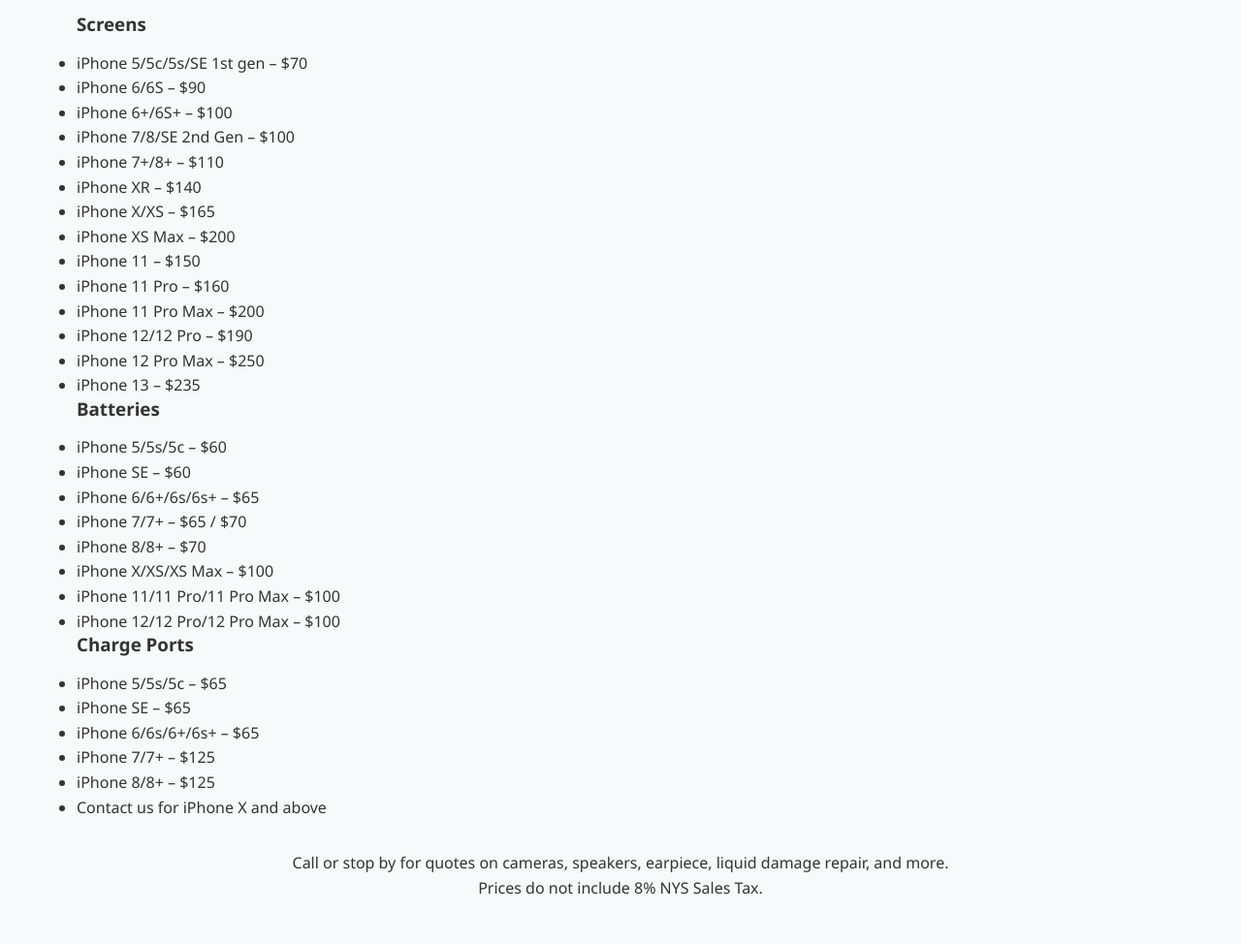
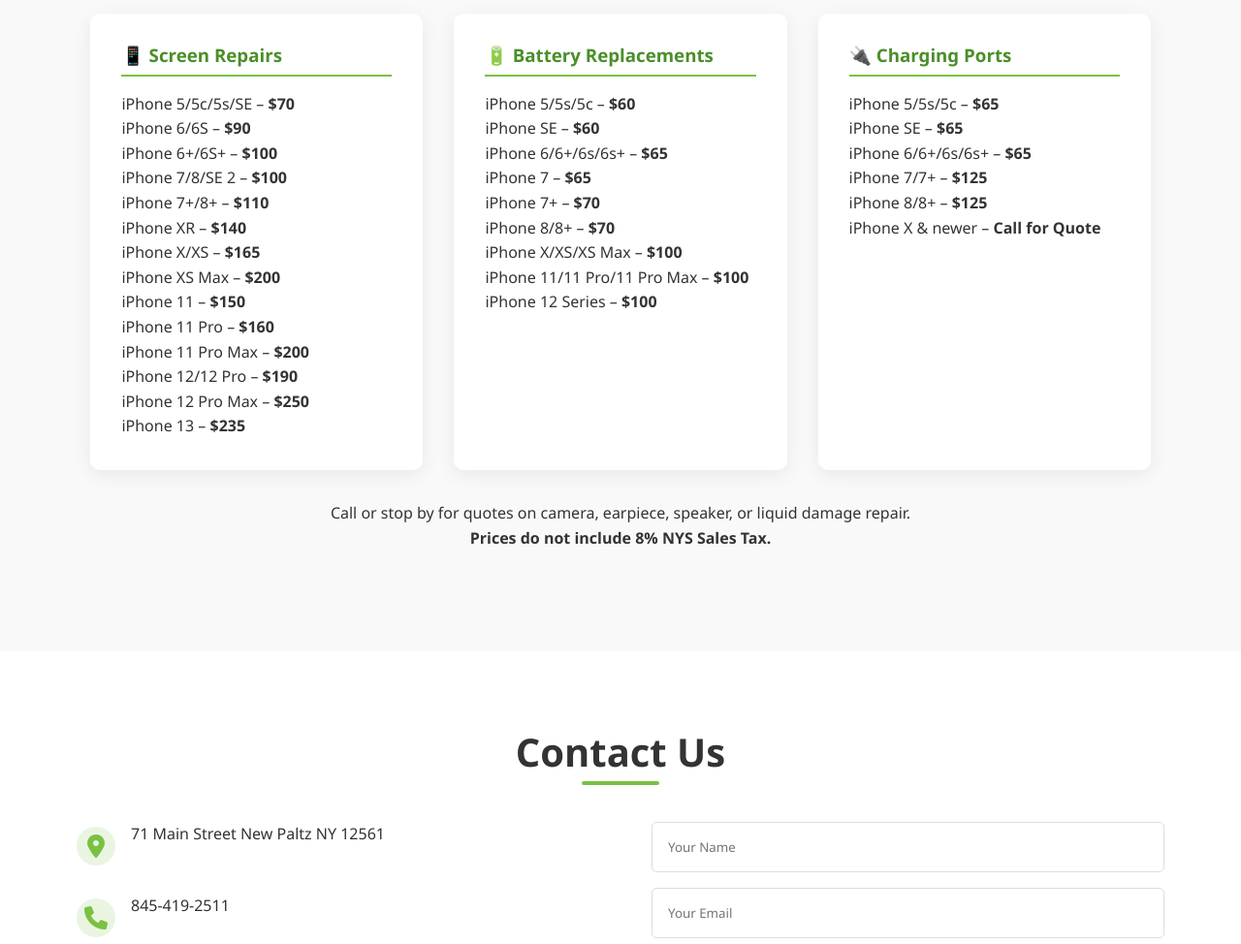
Before and after one commit to nighttimeweb/computer-hut, a plain HTML site: page index.html in a window 1280 px wide. Shown: the part 2960-3934 px from the top of the page at 97% size. Drawn offline with Linux system fonts and the light colour scheme; a script that the page names is missing.

Commit message:
Update index.html

```diff
--- a/index.html
+++ b/index.html
@@ -90,55 +90,66 @@
 </section>
 
  <!-- Prices Section -->
-  <section id="prices" class="repair-section">
+<section id="prices" class="repair-section" style="background-color: #f9f9f9; padding: 5rem 1rem;">
   <div class="container">
     <h2 class="section-title">iPhone Repair Rates</h2>
-      <div class="price-table">
-        <div class="price-column">
-          <h3>Screens</h3>
-          <ul>
-            <li>iPhone 5/5c/5s/SE 1st gen – $70</li>
-            <li>iPhone 6/6S – $90</li>
-            <li>iPhone 6+/6S+ – $100</li>
-            <li>iPhone 7/8/SE 2nd Gen – $100</li>
-            <li>iPhone 7+/8+ – $110</li>
-            <li>iPhone XR – $140</li>
-            <li>iPhone X/XS – $165</li>
-            <li>iPhone XS Max – $200</li>
-            <li>iPhone 11 – $150</li>
-            <li>iPhone 11 Pro – $160</li>
-            <li>iPhone 11 Pro Max – $200</li>
-            <li>iPhone 12/12 Pro – $190</li>
-            <li>iPhone 12 Pro Max – $250</li>
-            <li>iPhone 13 – $235</li>
+    <div style="display: flex; flex-wrap: wrap; gap: 2rem; justify-content: center;">
+
+      <!-- Screen Repairs -->
+      <div style="flex: 1 1 300px; background: #fff; border-radius: 10px; box-shadow: 0 5px 20px rgba(0,0,0,0.07); padding: 2rem;">
+        <h3 style="color: #4a8f29; border-bottom: 2px solid #7ac142; padding-bottom: 0.5rem; margin-bottom: 1rem;">📱 Screen Repairs</h3>
+        <ul style="list-style: none; padding: 0;">
+          <li>iPhone 5/5c/5s/SE – <strong>$70</strong></li>
+          <li>iPhone 6/6S – <strong>$90</strong></li>
+          <li>iPhone 6+/6S+ – <strong>$100</strong></li>
+          <li>iPhone 7/8/SE 2 – <strong>$100</strong></li>
+          <li>iPhone 7+/8+ – <strong>$110</strong></li>
+          <li>iPhone XR – <strong>$140</strong></li>
+          <li>iPhone X/XS – <strong>$165</strong></li>
+          <li>iPhone XS Max – <strong>$200</strong></li>
+          <li>iPhone 11 – <strong>$150</strong></li>
+          <li>iPhone 11 Pro – <strong>$160</strong></li>
+          <li>iPhone 11 Pro Max – <strong>$200</strong></li>
+          <li>iPhone 12/12 Pro – <strong>$190</strong></li>
+          <li>iPhone 12 Pro Max – <strong>$250</strong></li>
+          <li>iPhone 13 – <strong>$235</strong></li>
         </ul>
       </div>
-        <div class="price-column">
-          <h3>Batteries</h3>
-          <ul>
-            <li>iPhone 5/5s/5c – $60</li>
-            <li>iPhone SE – $60</li>
-            <li>iPhone 6/6+/6s/6s+ – $65</li>
-            <li>iPhone 7/7+ – $65 / $70</li>
-            <li>iPhone 8/8+ – $70</li>
-            <li>iPhone X/XS/XS Max – $100</li>
-            <li>iPhone 11/11 Pro/11 Pro Max – $100</li>
-            <li>iPhone 12/12 Pro/12 Pro Max – $100</li>
+
+      <!-- Battery Replacements -->
+      <div style="flex: 1 1 300px; background: #fff; border-radius: 10px; box-shadow: 0 5px 20px rgba(0,0,0,0.07); padding: 2rem;">
+        <h3 style="color: #4a8f29; border-bottom: 2px solid #7ac142; padding-bottom: 0.5rem; margin-bottom: 1rem;">🔋 Battery Replacements</h3>
+        <ul style="list-style: none; padding: 0;">
+          <li>iPhone 5/5s/5c – <strong>$60</strong></li>
+          <li>iPhone SE – <strong>$60</strong></li>
+          <li>iPhone 6/6+/6s/6s+ – <strong>$65</strong></li>
+          <li>iPhone 7 – <strong>$65</strong></li>
+          <li>iPhone 7+ – <strong>$70</strong></li>
+          <li>iPhone 8/8+ – <strong>$70</strong></li>
+          <li>iPhone X/XS/XS Max – <strong>$100</strong></li>
+          <li>iPhone 11/11 Pro/11 Pro Max – <strong>$100</strong></li>
+          <li>iPhone 12 Series – <strong>$100</strong></li>
         </ul>
       </div>
-        <div class="price-column">
-          <h3>Charge Ports</h3>
-          <ul>
-            <li>iPhone 5/5s/5c – $65</li>
-            <li>iPhone SE – $65</li>
-            <li>iPhone 6/6s/6+/6s+ – $65</li>
-            <li>iPhone 7/7+ – $125</li>
-            <li>iPhone 8/8+ – $125</li>
-            <li>Contact us for iPhone X and above</li>
+
+      <!-- Charging Ports -->
+      <div style="flex: 1 1 300px; background: #fff; border-radius: 10px; box-shadow: 0 5px 20px rgba(0,0,0,0.07); padding: 2rem;">
+        <h3 style="color: #4a8f29; border-bottom: 2px solid #7ac142; padding-bottom: 0.5rem; margin-bottom: 1rem;">🔌 Charging Ports</h3>
+        <ul style="list-style: none; padding: 0;">
+          <li>iPhone 5/5s/5c – <strong>$65</strong></li>
+          <li>iPhone SE – <strong>$65</strong></li>
+          <li>iPhone 6/6+/6s/6s+ – <strong>$65</strong></li>
+          <li>iPhone 7/7+ – <strong>$125</strong></li>
+          <li>iPhone 8/8+ – <strong>$125</strong></li>
+          <li>iPhone X & newer – <strong>Call for Quote</strong></li>
         </ul>
       </div>
+
     </div>
-      <p style="text-align:center; margin-top:2rem;">Call or stop by for quotes on cameras, speakers, earpiece, liquid damage repair, and more.<br>Prices do not include 8% NYS Sales Tax.</p>
+    <p style="text-align: center; margin-top: 2rem;">
+      Call or stop by for quotes on camera, earpiece, speaker, or liquid damage repair.<br>
+      <strong>Prices do not include 8% NYS Sales Tax.</strong>
+    </p>
   </div>
 </section>
 
```
Lines whose indentation alone changed are shown as unchanged.
